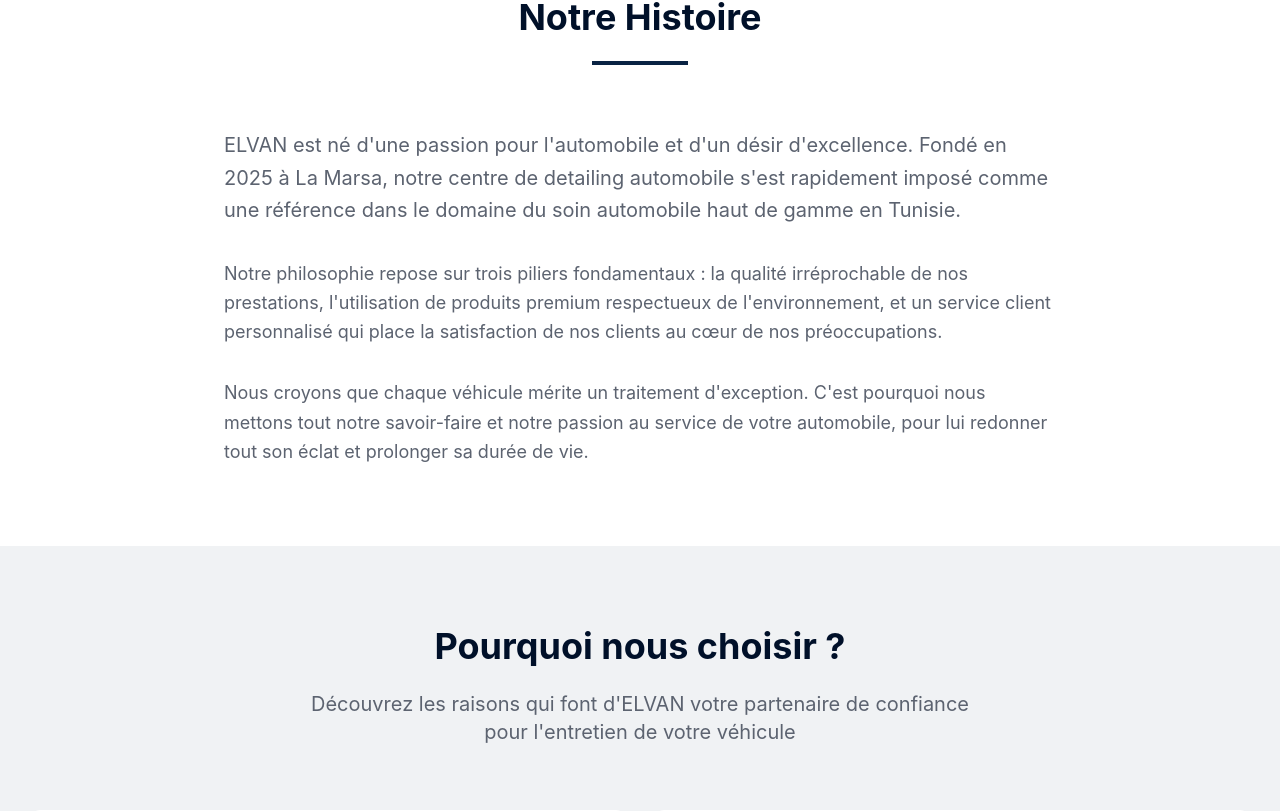
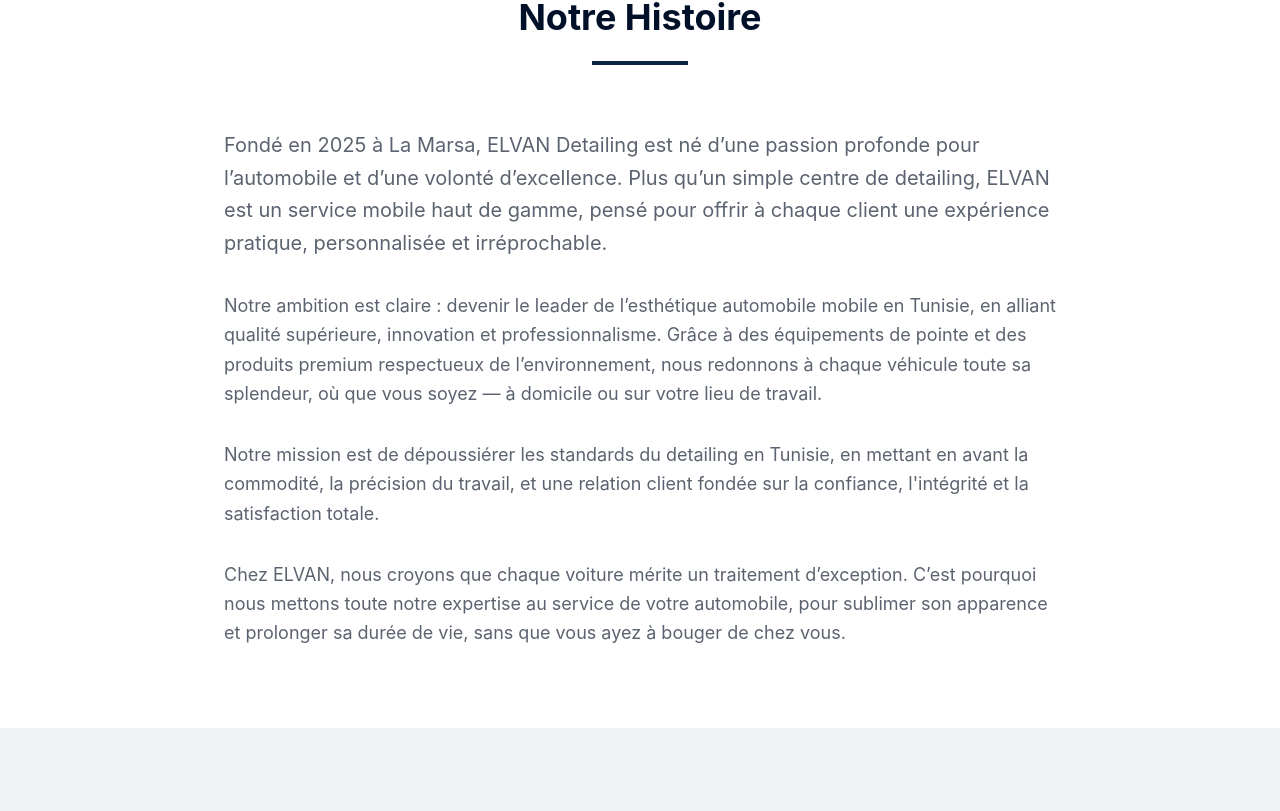
Before and after one commit to Kaissafouene/elvansite, a React (Vite) app: page /about in a window 1280 px wide. Shown: the part 560-1371 px from the top of the page. Built offline with nearby package versions, Linux system fonts and the light colour scheme.

Commit message:
Update About.tsx

```diff
--- a/src/pages/About.tsx
+++ b/src/pages/About.tsx
@@ -1,4 +1,3 @@
-
 import Layout from "../components/layout/Layout";
 import { Button } from "@/components/ui/button";
 import { Card, CardContent } from "@/components/ui/card";
@@ -34,8 +33,8 @@ const About = () => {
     <Layout>
       <PageHead
         title="À Propos d'ELVAN Detailing - Centre Automobile Haut de Gamme | La Marsa"
-        description="Découvrez ELVAN Detailing, centre de detailing automobile fondé en 2025 à La Marsa. Expertise, qualité et satisfaction client depuis notre création."
-        keywords="à propos ELVAN, histoire detailing automobile, centre La Marsa, expertise automobile, qualité service"
+        description="Découvrez ELVAN Detailing, centre de detailing automobile mobile fondé en 2025 à La Marsa. Expertise, qualité et satisfaction client depuis notre création."
+        keywords="à propos ELVAN, histoire detailing mobile, service automobile à domicile, centre La Marsa, expertise automobile, qualité service"
         canonicalUrl="https://elvan-detailing.com/about"
       />
       <div className="min-h-screen">
@@ -56,13 +55,13 @@ const About = () => {
               À Propos d'ELVAN
             </h1>
             <p className="text-xl text-elvan-light-gray max-w-2xl mx-auto animate-fade-in animation-delay-300">
-              Centre de detailing automobile haut de gamme fondé en 2025 à La Marsa,
+              Centre de detailing automobile mobile haut de gamme,
               spécialisé dans l'excellence et la satisfaction client.
             </p>
           </div>
         </section>
 
-        {/* Company Story */}
+        {/* Company Story - MISE À JOUR */}
         <section className="py-20 bg-elvan-white">
           <div className="max-w-4xl mx-auto px-4 sm:px-6 lg:px-8">
             <div className="text-center mb-16">
@@ -74,22 +73,19 @@ const About = () => {
 
             <div className="prose prose-lg max-w-none text-elvan-gray">
               <p className="text-xl leading-relaxed mb-8">
-                ELVAN est né d'une passion pour l'automobile et d'un désir d'excellence.
-                Fondé en 2025 à La Marsa, notre centre de detailing automobile s'est rapidement
-                imposé comme une référence dans le domaine du soin automobile haut de gamme en Tunisie.
+                Fondé en 2025 à La Marsa, ELVAN Detailing est né d’une passion profonde pour l’automobile et d’une volonté d’excellence. Plus qu’un simple centre de detailing, ELVAN est un service mobile haut de gamme, pensé pour offrir à chaque client une expérience pratique, personnalisée et irréprochable.
               </p>
 
               <p className="text-lg leading-relaxed mb-8">
-                Notre philosophie repose sur trois piliers fondamentaux : la qualité irréprochable
-                de nos prestations, l'utilisation de produits premium respectueux de l'environnement,
-                et un service client personnalisé qui place la satisfaction de nos clients au cœur
-                de nos préoccupations.
+                Notre ambition est claire : devenir le leader de l’esthétique automobile mobile en Tunisie, en alliant qualité supérieure, innovation et professionnalisme. Grâce à des équipements de pointe et des produits premium respectueux de l’environnement, nous redonnons à chaque véhicule toute sa splendeur, où que vous soyez — à domicile ou sur votre lieu de travail.
+              </p>
+
+              <p className="text-lg leading-relaxed mb-8">
+                Notre mission est de dépoussiérer les standards du detailing en Tunisie, en mettant en avant la commodité, la précision du travail, et une relation client fondée sur la confiance, l'intégrité et la satisfaction totale.
               </p>
 
               <p className="text-lg leading-relaxed">
-                Nous croyons que chaque véhicule mérite un traitement d'exception. C'est pourquoi
-                nous mettons tout notre savoir-faire et notre passion au service de votre automobile,
-                pour lui redonner tout son éclat et prolonger sa durée de vie.
+                Chez ELVAN, nous croyons que chaque voiture mérite un traitement d’exception. C’est pourquoi nous mettons toute notre expertise au service de votre automobile, pour sublimer son apparence et prolonger sa durée de vie, sans que vous ayez à bouger de chez vous.
               </p>
             </div>
           </div>
```
